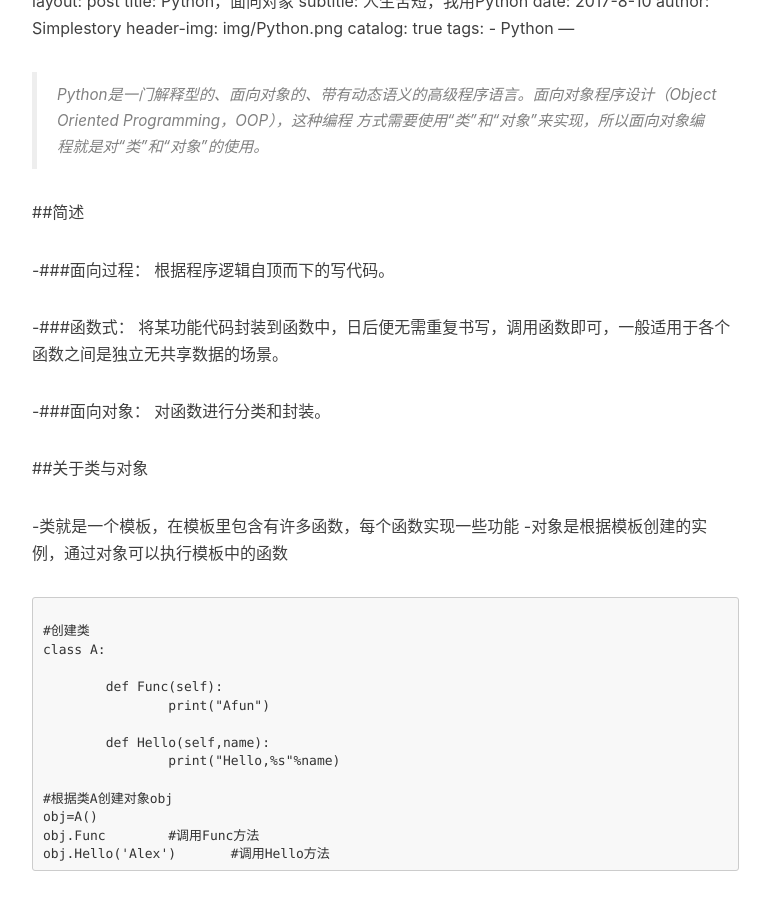
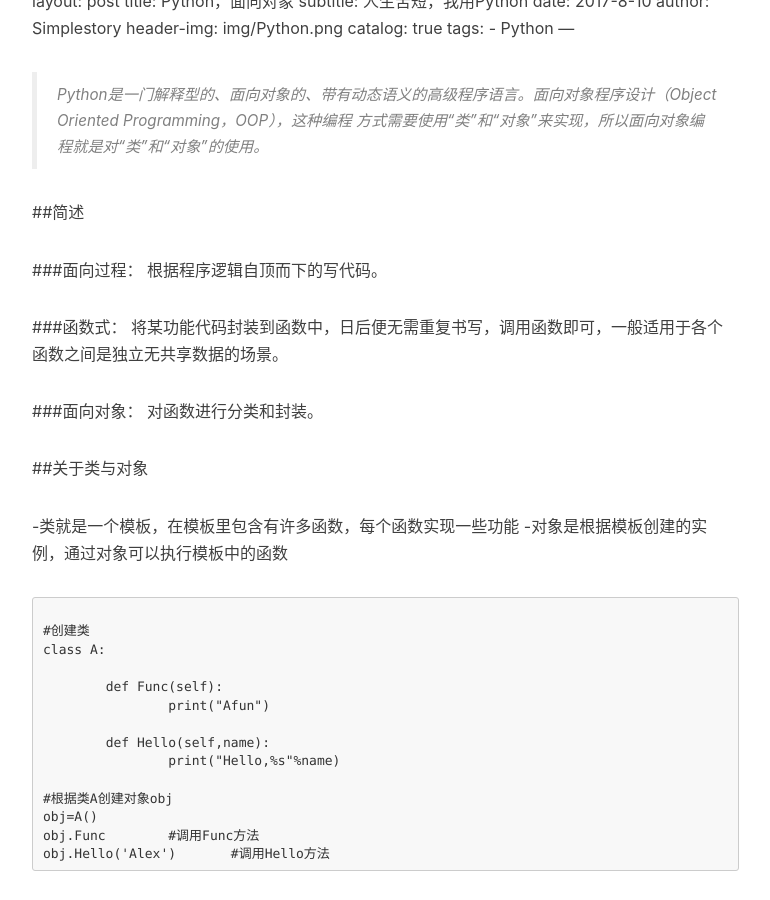
Before and after one commit to simplestory/simplestory.github.io, a Jekyll site: the page built from _posts/2017-8-10-Python面向对象.md, in a window 1280 px wide and 900 px high, scrolled down 506 px. Shown: the whole window, without its empty margins (233-1003 px from the left). Built offline with Jekyll 4.4.1, drawn with Linux system fonts in a browser that asks for light colours; nearby versions of some CDN libraries; our own code applies the rules of GitHub Pages for plain Markdown files; comment, search, counter and statistics services are not loaded.

```diff
--- a/_posts/2017-8-10-Python面向对象.md
+++ b/_posts/2017-8-10-Python面向对象.md
@@ -16,13 +16,13 @@ tags:
 
 ##简述
 
--###面向过程：
+###面向过程：
 根据程序逻辑自顶而下的写代码。
 
--###函数式：
+###函数式：
 将某功能代码封装到函数中，日后便无需重复书写，调用函数即可，一般适用于各个函数之间是独立无共享数据的场景。
 
--###面向对象：
+###面向对象：
 对函数进行分类和封装。
 
 ##关于类与对象
```
